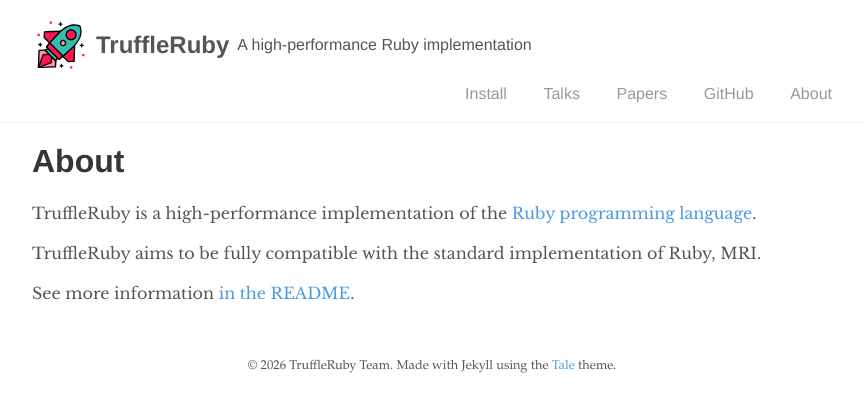
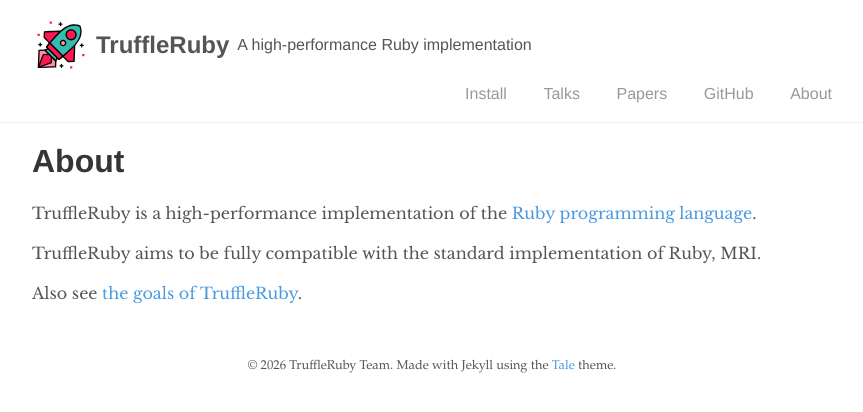
Before and after one commit to truffleruby/truffleruby.github.io, a Jekyll site: the page built from about.md, in a window 1280 px wide. Shown: the top 412 px of the page, without its empty margins (208-1071 px from the left). Built offline with Jekyll 4.4.1, drawn with Linux system fonts in a browser that asks for light colours.

Commit message:
Better link for "Why TruffleRuby?"

```diff
--- a/about.md
+++ b/about.md
@@ -9,4 +9,4 @@
 
 TruffleRuby aims to be fully compatible with the standard implementation of Ruby, MRI.
 
-See more information [in the README](https://github.com/truffleruby/truffleruby?tab=readme-ov-file#readme).
+Also see [the goals of TruffleRuby](https://github.com/truffleruby/truffleruby?tab=readme-ov-file#aim).
```
